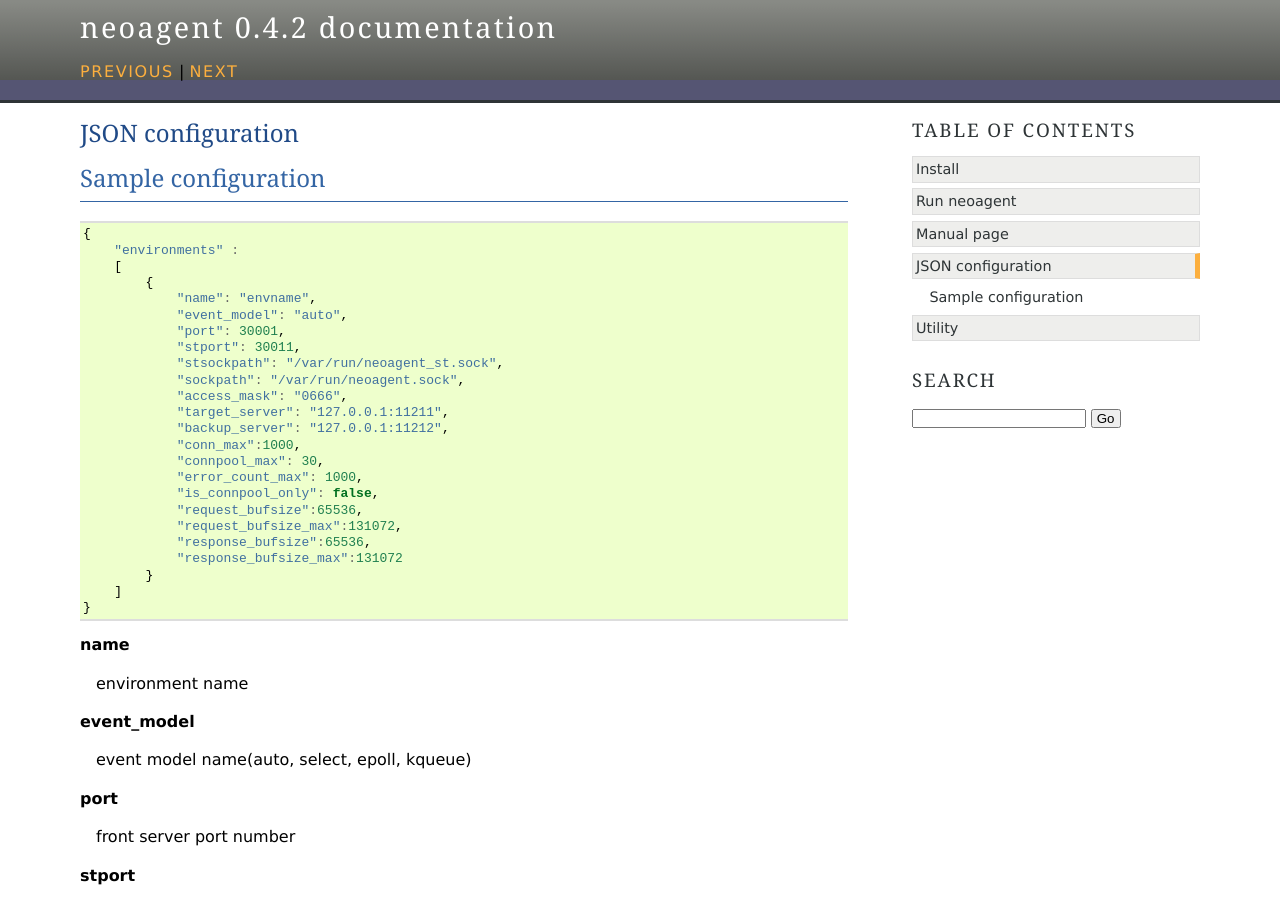
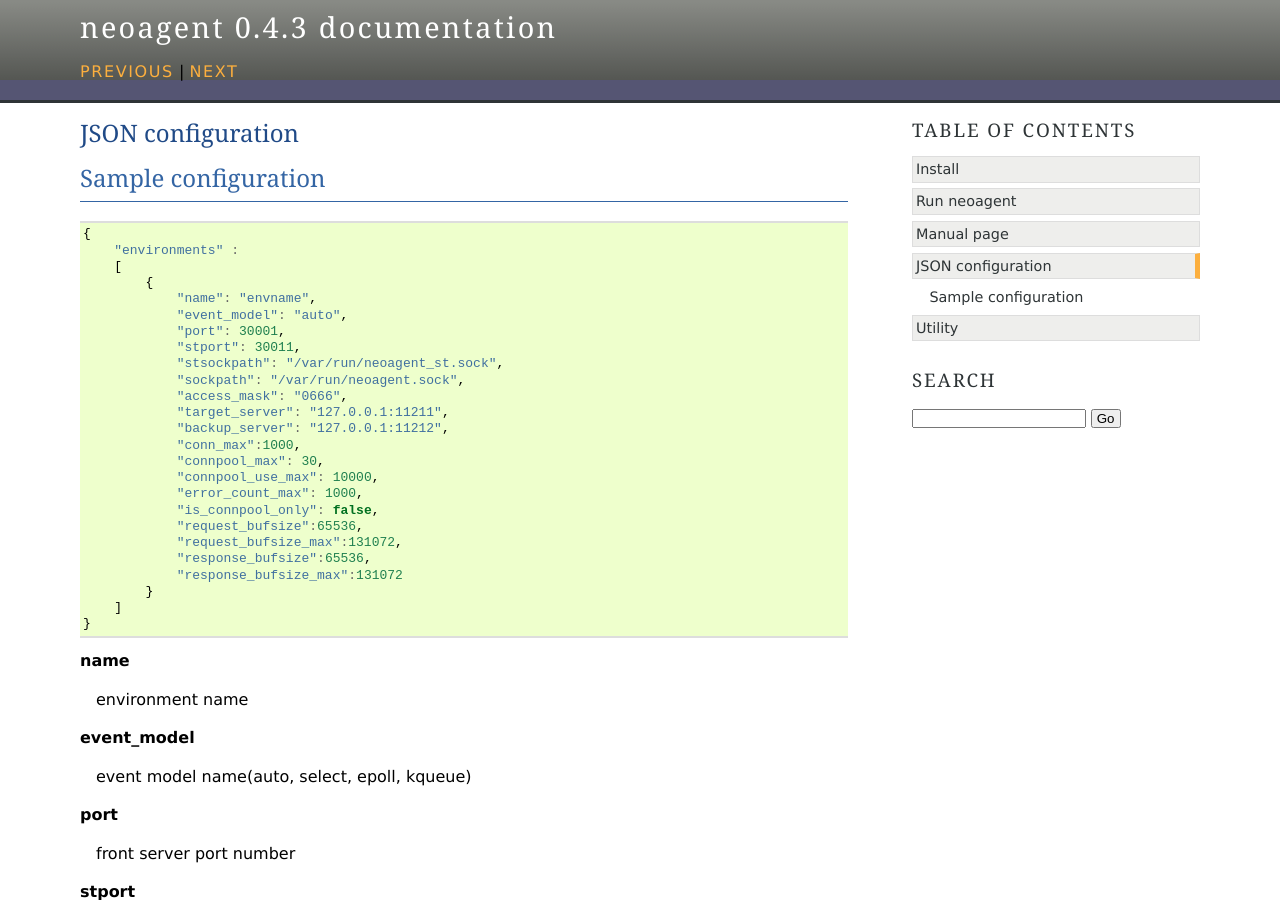
Before and after one commit to cubicdaiya/neoagent, a Sphinx documentation site: the page built from doc/source/jsonconf.rst, in a window 1280 px wide and 900 px high. Built offline with Sphinx 7.4.7, drawn with Linux system fonts in a browser that asks for light colours; some of the changed text lies outside the part shown.

Commit message:
v0.4.3 released

```diff
--- a/doc/source/conf.py
+++ b/doc/source/conf.py
@@ -48,9 +48,9 @@ copyright = u'2011-2012 Tatsuhiko Kubo <cubicdaiya@gmail.com>'
 # built documents.
 #
 # The short X.Y version.
-version = '0.4.2'
+version = '0.4.3'
 # The full version, including alpha/beta/rc tags.
-release = '0.4.2'
+release = '0.4.3'
 
 # The language for content autogenerated by Sphinx. Refer to documentation
 # for a list of supported languages.
--- a/doc/source/jsonconf.rst
+++ b/doc/source/jsonconf.rst
@@ -24,6 +24,7 @@ Sample configuration
              "backup_server": "127.0.0.1:11212",
              "conn_max":1000,
              "connpool_max": 30,
+             "connpool_use_max": 10000,
              "error_count_max": 1000,
              "is_connpool_only": false,
              "request_bufsize":65536,
@@ -78,6 +79,10 @@ Sample configuration
 
  connection pool size
 
+**connpool_use_max**
+
+ if a connection in connection pool is over this number, neoagent reconnect target server
+
 **error_count_max**
 
  If error count over this number, 'error_count' is initialized
```
Also changed, not shown: 4 other files.
